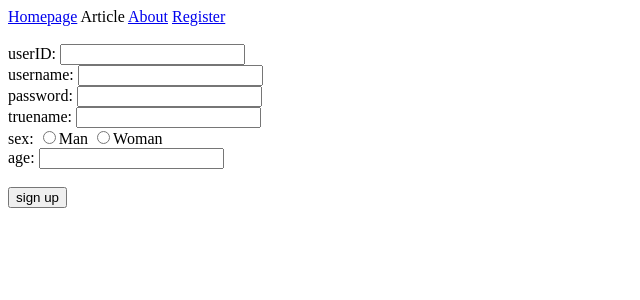
After one commit to weikaibro/selfLearn_django, a Django app: page /register/ in a window 1280 px wide. The commit adds this page. Shown: the top 300 px of the page, without its empty margins (0-640 px from the left). Run offline with Django 5.2, Linux system fonts and the light colour scheme.

Commit message:
CSRF protection and POST data to server

```diff
--- a/djangoPrac/djangoBlog/template/about.html
+++ b/djangoPrac/djangoBlog/template/about.html
@@ -1,3 +1,4 @@
+<!-- extends the parent template -->
 {% extends 'base.html' %}
 
 {%block baseTitle%}
--- a/djangoPrac/djangoBlog/template/base.html
+++ b/djangoPrac/djangoBlog/template/base.html
@@ -1,3 +1,4 @@
+<!-- This is a parent template -->
 <!DOCTYPE html>
 
 <html lang="en">
@@ -10,7 +11,7 @@
     </title>
 </head>
 <body>
-    <div class="nav"><a href="/">Homepage</a> Article <a href="/about/">About</a></div>
+    <div class="nav"><a href="/">Homepage</a> Article <a href="/about/">About</a> <a href="/register/">Register</a></div>
     {%block baseContent%}
     {%endblock%}
 </body>
--- a/djangoPrac/djangoBlog/template/index.html
+++ b/djangoPrac/djangoBlog/template/index.html
@@ -32,5 +32,7 @@
 
     <img src="{% static '/img/img1.jpg' %}" alt="">
     <hr>
+
+    <!-- 以下為 component 的使用 -->
     {%include 'comment.html'%}
 {%endblock%}
--- /dev/null
+++ b/djangoPrac/djangoBlog/template/register.html
@@ -0,0 +1,21 @@
+{% extends 'base.html' %}
+
+{%block baseTitle%}
+Registration
+{%endblock%}
+
+{%block baseContent%}
+<br>
+<!-- action 內會填入資料送出當下的路由 -->
+<form action="add/" method="post">
+    <!-- middleware 內有配置防止 CSRF 攻擊的功能，因此需在 <form>...</form> 中寫入 {%csrf_token%} -->
+    {%csrf_token%}
+    userID: <input type="number" name="userID"><br>
+    username: <input type="text" name="username"><br>
+    password: <input type="password" name="password"><br>
+    truename: <input type="text" name="truename"><br>
+    sex: <input type="radio" name="sex" value="Man">Man <input type="radio" name="sex" value="Woman">Woman<br>
+    age: <input type="number" name="age"><br><br>
+    <input type="submit" value="sign up" />
+</form>
+{%endblock%}
--- a/djangoPrac/djangoBlog/views.py
+++ b/djangoPrac/djangoBlog/views.py
@@ -69,3 +69,16 @@ def about(request):
         "blog_name": "About me",
     }
     return render(request, "about.html", context)
+
+def register(request):
+    return render(request, "register.html")
+
+def addReg(request):
+    userid = request.POST['userID']
+    username = request.POST['username']
+    password = request.POST['password']
+    truename = request.POST['truename']
+    sex = request.POST['sex']
+    age = request.POST['age']
+    print(userid, username, password, truename, sex, age)
+    return HttpResponse("Success!")
--- a/djangoPrac/djangoPrac/urls.py
+++ b/djangoPrac/djangoPrac/urls.py
@@ -29,6 +29,8 @@ urlpatterns = [
     path('newslist/', djangoBlog.views.getNews),
     path('', djangoBlog.views.homepage),
     path('about/', djangoBlog.views.about),
+    path('register/', djangoBlog.views.register),
+    path('register/add/', djangoBlog.views.addReg),
 ]
 
 if settings.DEBUG:
```
Also changed, not shown: djangoPrac/db.sqlite3.
